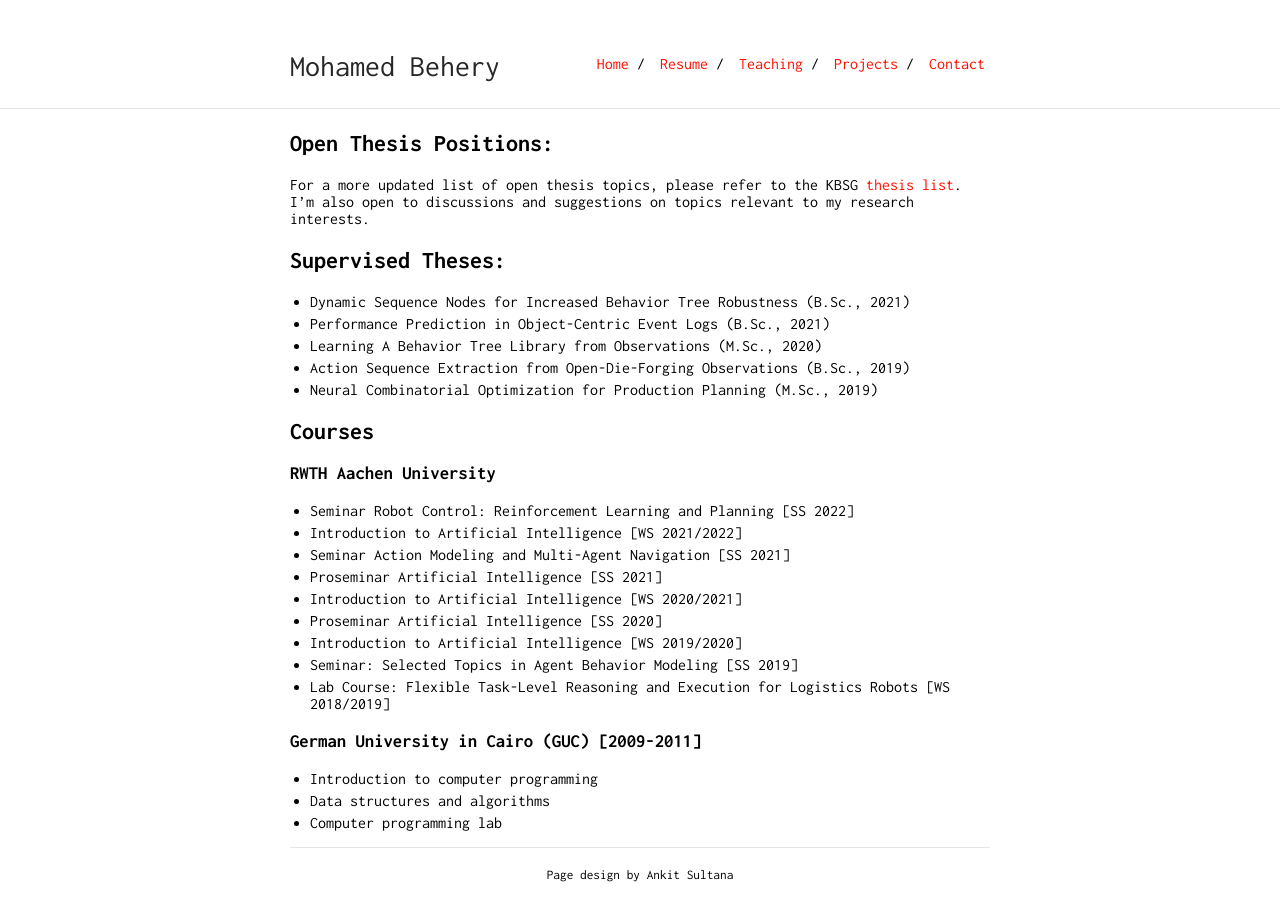
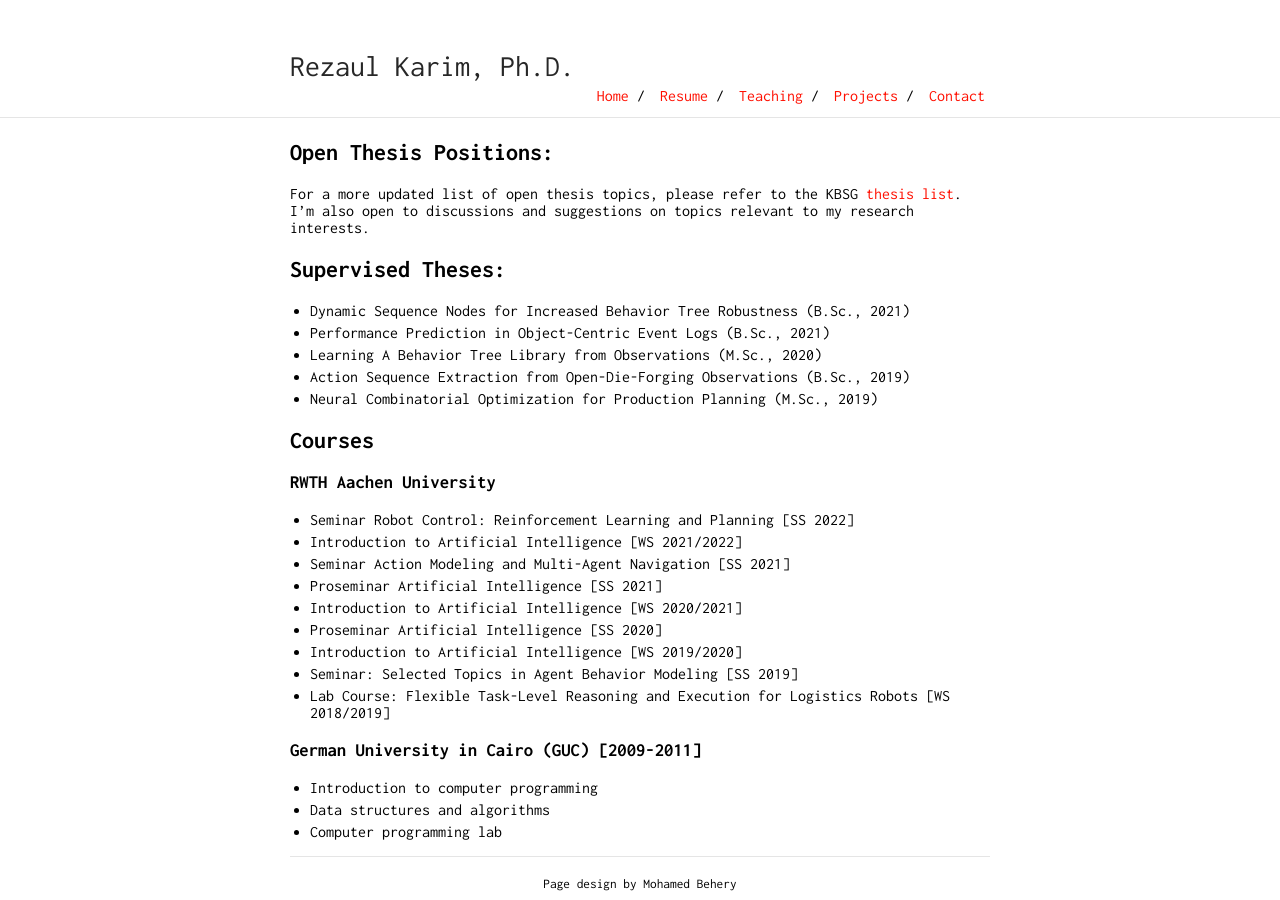
Before and after one commit to rezacsedu/rezacsedu.github.io, a Jekyll site: the page built from teaching.md, in a window 1280 px wide. Built offline with Jekyll 4.4.1, drawn with Linux system fonts in a browser that asks for light colours; our own code applies the rules of GitHub Pages for plain Markdown files.

Commit message:
Update _config.yml

```diff
--- a/_config.yml
+++ b/_config.yml
@@ -1,5 +1,5 @@
-title: Mohamed Behery
-url: "behery.github.io"
+title: Rezaul Karim, Ph.D.
+url: "rezacsedu.github.io"
 baseurl: "/"
 
 markdown: kramdown
@@ -8,8 +8,8 @@ markdown: kramdown
 tracking_id: #
 
 footer: yes
-footer_url: "https://github.com/ankitsultana"
-footer_text: "Page design by Ankit Sultana"
+footer_url: "https://github.com/beheri"
+footer_text: "Page design by Mohamed Behery"
 
 sass:
     style: compressed
```
